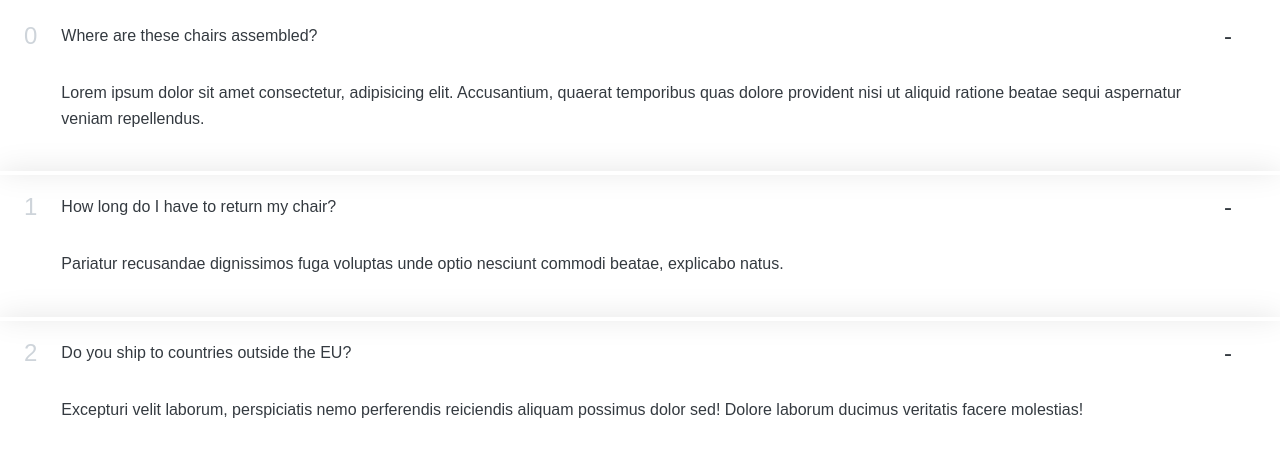
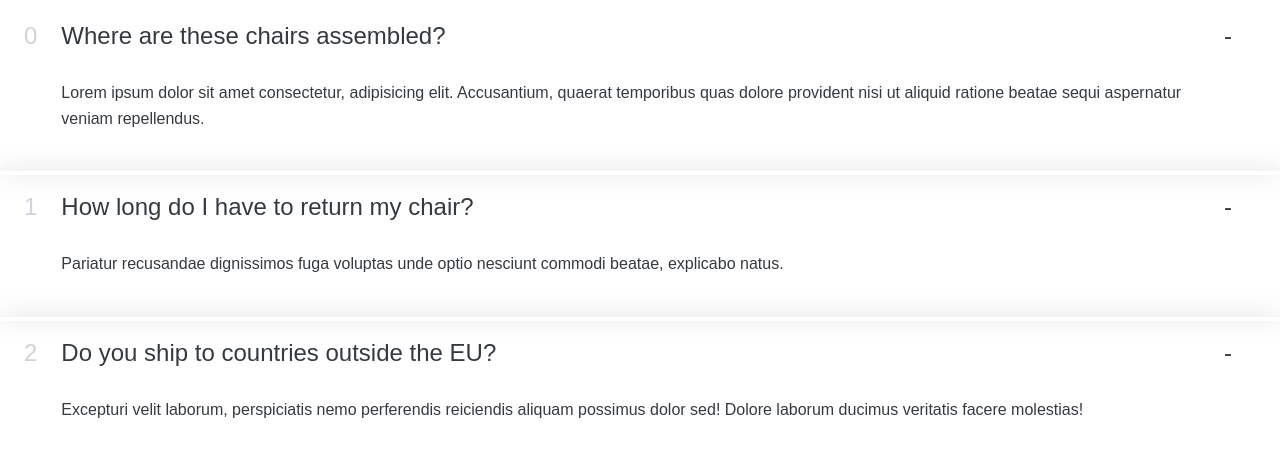
Before and after one commit to AbdullahiAbdulganiyu/accordion-component-V1, a React (Create React App) app: page / in a window 1280 px wide. Shown: the top 456 px of the page. Built offline with nearby package versions, Linux system fonts and the light colour scheme.

Commit message:
correcting the classname

```diff
--- a/src/App.js
+++ b/src/App.js
@@ -37,7 +37,7 @@ function AccordionItem({ num, title, text }) {
   return (
     <div className="item">
       <p className="number">{num}</p>
-      <p className="text">{title}</p>
+      <p className="title">{title}</p>
       <p className="icon">-</p>
       <div className="content-box">{text}</div>
     </div>
```
